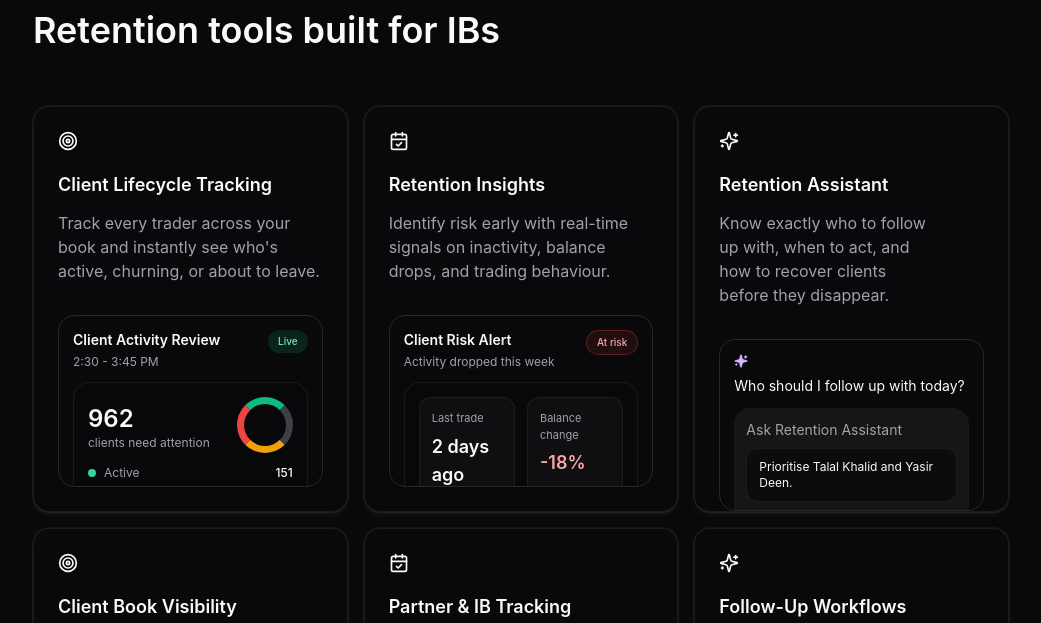
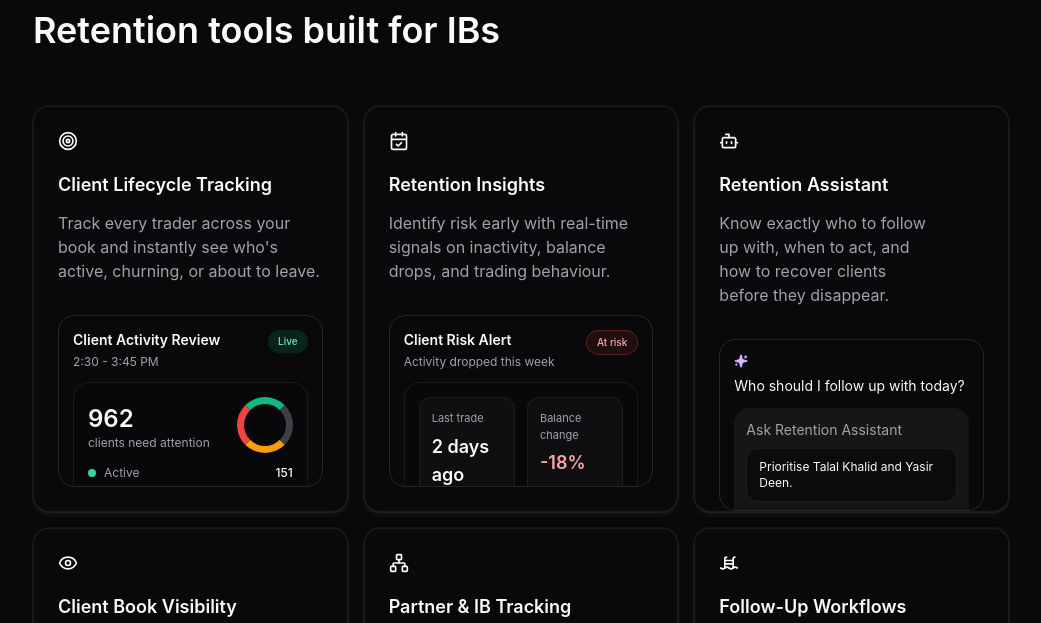
Before and after one commit to bymattae/LiquexLanding, a React (Vite) app: page / in a window 1280 px wide. Shown: the part 1700-2323 px from the top of the page, without its empty margins (119-1160 px from the left). Built offline with nearby package versions, Linux system fonts and the light colour scheme.

Commit message:
Update feature card icons

```diff
--- a/src/components/ui/features.tsx
+++ b/src/components/ui/features.tsx
@@ -2,7 +2,7 @@
 
 import { Button } from '@/components/ui/button'
 import { Card } from '@/components/ui/card'
-import { ArrowUp, CalendarCheck, Globe, Plus, Sparkles, Target } from 'lucide-react'
+import { ArrowUp, Bot, CalendarCheck, Eye, Globe, Network, Plus, Sparkles, Target, WavesLadder } from 'lucide-react'
 
 export default function FeaturesSection() {
   return (
@@ -29,7 +29,7 @@ export default function FeaturesSection() {
               <CodeReviewIllustration />
             </Card>
             <Card variant="soft" className="group overflow-hidden px-6 pt-6">
-              <Sparkles className="text-primary size-5" />
+              <Bot className="text-primary size-5" />
               <h3 className="text-foreground mt-5 text-lg font-semibold">Retention Assistant</h3>
               <p className="text-muted-foreground mt-3 text-balance">Know exactly who to follow up with, when to act, and how to recover clients before they disappear.</p>
 
@@ -39,7 +39,7 @@ export default function FeaturesSection() {
             </Card>
 
             <Card variant="soft" className="overflow-hidden p-6">
-              <Target className="text-primary size-5" />
+              <Eye className="text-primary size-5" />
               <h3 className="text-foreground mt-5 text-lg font-semibold">Client Book Visibility</h3>
               <p className="text-muted-foreground mt-3 text-balance">See your entire book in one place, filtered by activity, balance, and lifecycle state.</p>
 
@@ -47,14 +47,14 @@ export default function FeaturesSection() {
             </Card>
 
             <Card variant="soft" className="group overflow-hidden px-6 pt-6">
-              <CalendarCheck className="text-primary size-5" />
+              <Network className="text-primary size-5" />
               <h3 className="text-foreground mt-5 text-lg font-semibold">Partner &amp; IB Tracking</h3>
               <p className="text-muted-foreground mt-3 text-balance">Monitor performance across IBs, sub-IBs, and client flows with full hierarchy visibility.</p>
 
               <IbTrackingIllustration />
             </Card>
             <Card variant="soft" className="group overflow-hidden px-6 pt-6">
-              <Sparkles className="text-primary size-5" />
+              <WavesLadder className="text-primary size-5" />
               <h3 className="text-foreground mt-5 text-lg font-semibold">Follow-Up Workflows</h3>
               <p className="text-muted-foreground mt-3 text-balance">Prioritise actions, manage client requests, and stay consistent with every follow-up.</p>
 
```
